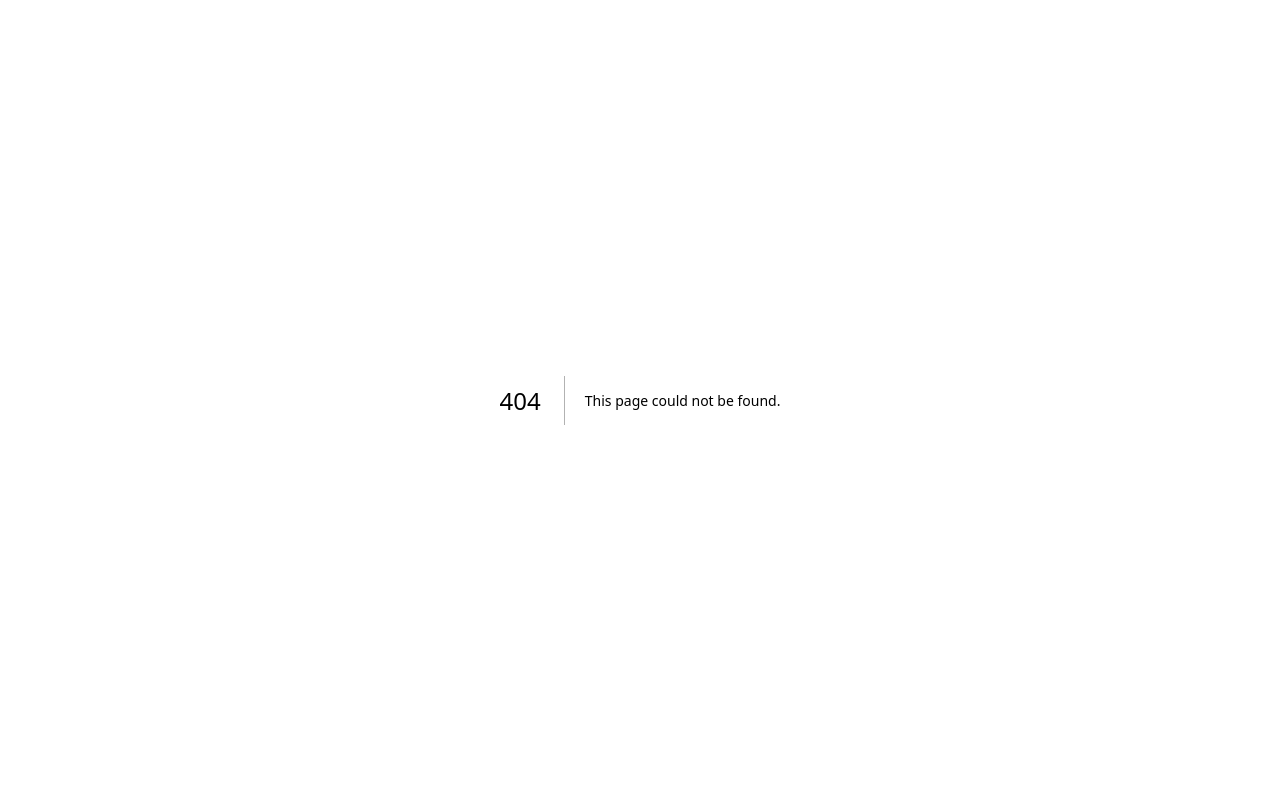
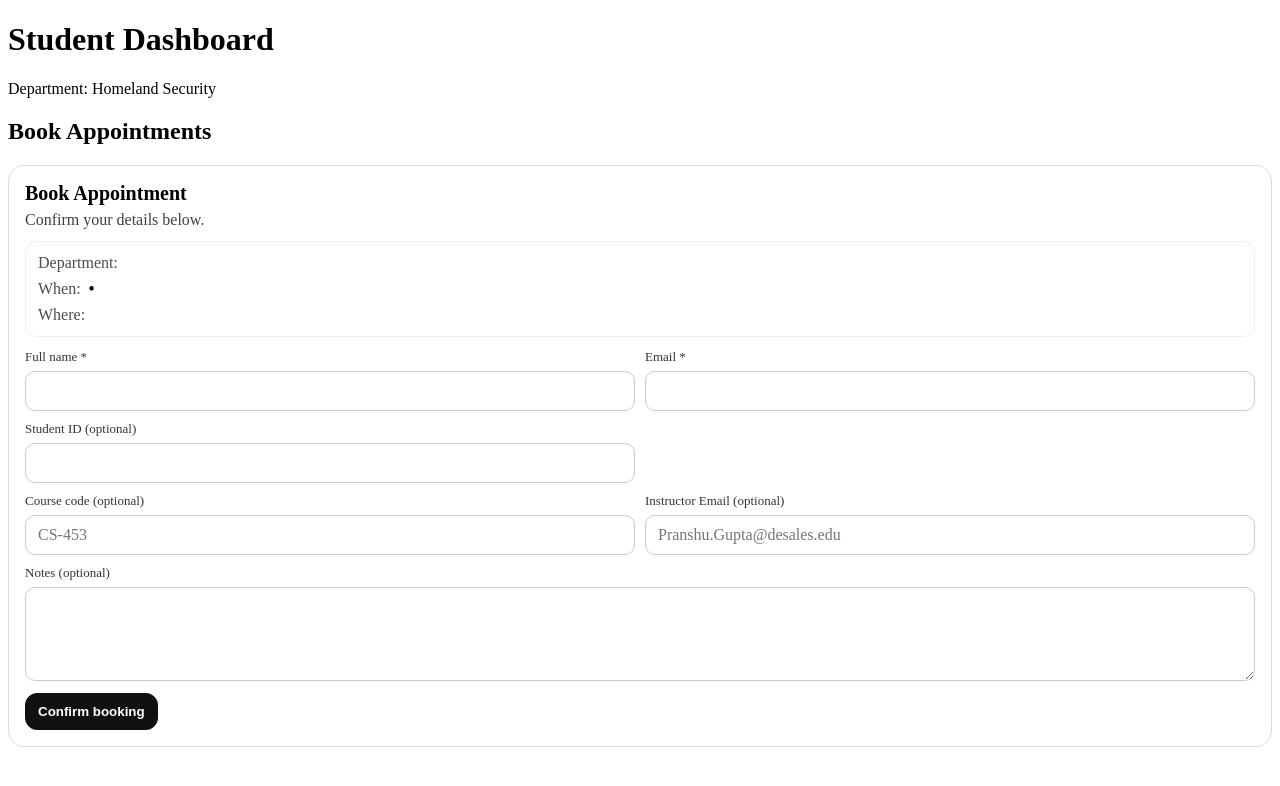
Before and after one commit to sashaelle/retake-scheduler, a Next.js app in the folder app/: page /student/HS in a window 1280 px wide. Before the commit this address had no page. Shown: the top 786 px of the page. Built offline with nearby package versions, Linux system fonts and the light colour scheme.

Commit message:
Added Student View page

```diff
--- /dev/null
+++ b/app/src/app/student/[dept]/page.jsx
@@ -0,0 +1,32 @@
+import BookingForm from "@/app/components/BookingForm";
+
+const DEPT_NAMES = {
+  HS: "Homeland Security",
+  CJ: "Criminal Justice",
+  PS: "Psychology",
+};
+
+export default async function StudentDeptPage({ params }) {
+    const { dept } = await params;
+
+    const deptKey = String(dept || "");
+    const deptName = DEPT_NAMES[deptKey] || dept;
+
+    return (
+        <main className="admin-page">
+        <div className="admin-container">
+            <header className="admin-header">
+            <h1 className="admin-title">Student Dashboard</h1>
+            <p className="admin-subtitle">
+                Department: <span className="dept">{deptName}</span>
+            </p>
+            </header>
+
+            <section className="admin-card">
+            <h2 className="admin-section-title">Book Appointments</h2>
+            <BookingForm slot={deptName} />
+            </section>
+        </div>
+        </main>
+    );
+}
```
Also changed, not shown: app/src/app/admin/[dept]/page.jsx (+10 -1 lines), app/src/app/dev/page.jsx (+4 -5 lines).
